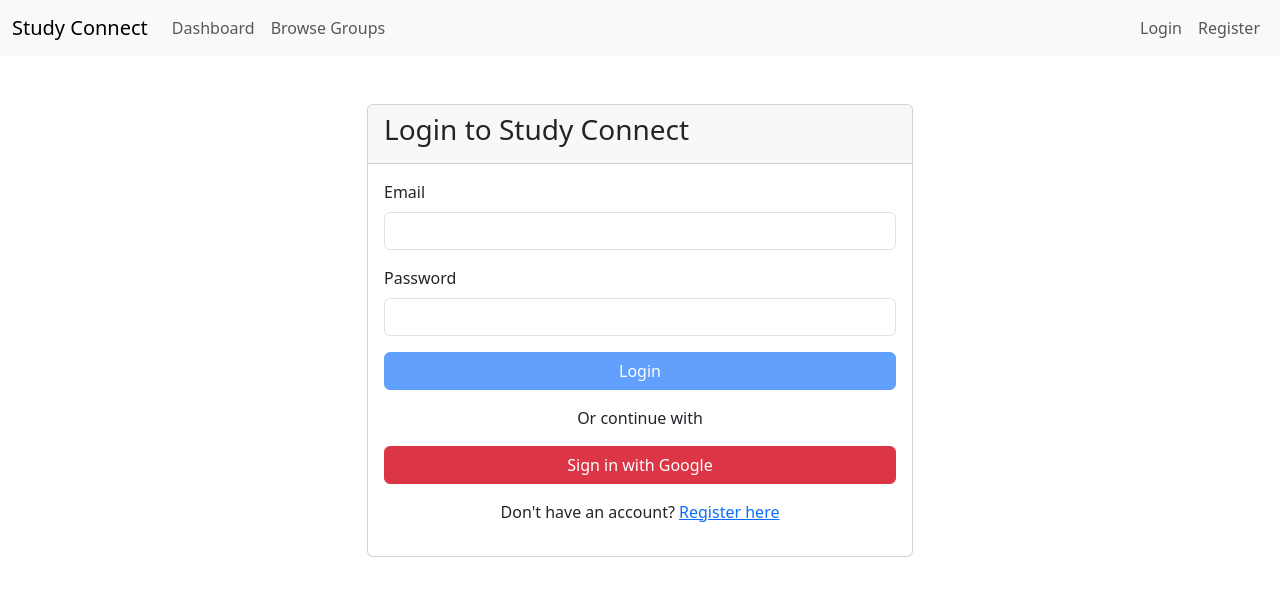
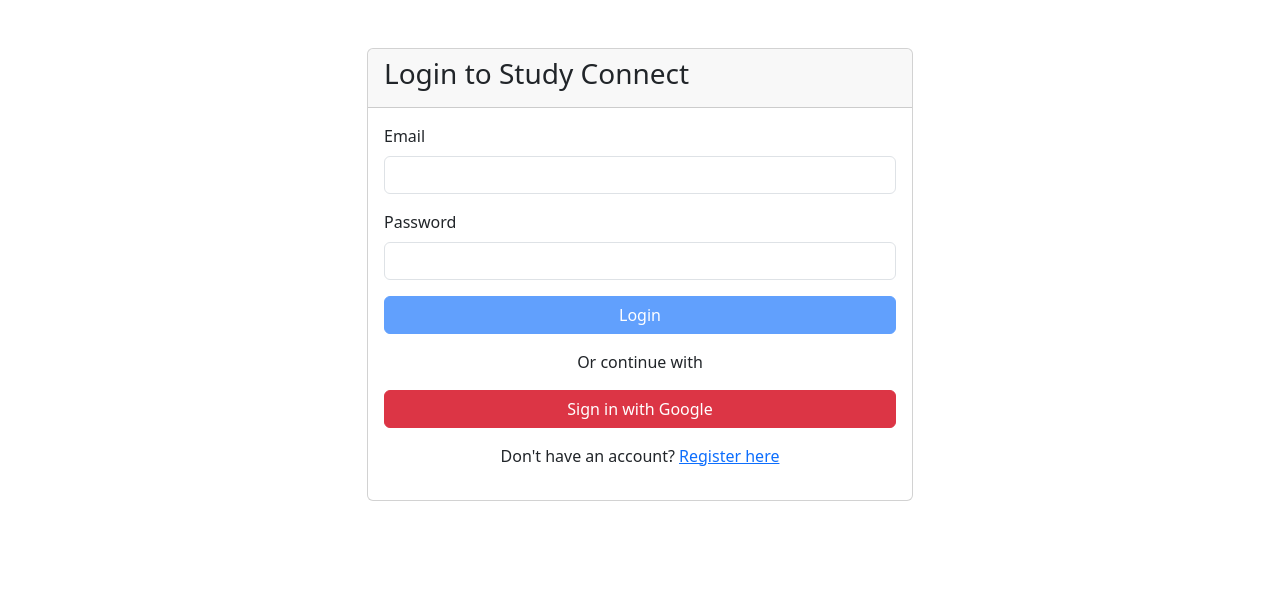
Before and after one commit to drewnkrause/StudyConnect, an Angular app: page /login in a window 1280 px wide. Shown: the top 596 px of the page. Built offline with nearby package versions, Linux system fonts and the light colour scheme; no server answers.

Commit message:
Only show navbar when authenticated

```diff
--- a/src/app/app.html
+++ b/src/app/app.html
@@ -1,5 +1,4 @@
 @if (authService.isAuthInitialized()) {
-  <app-navbar></app-navbar>
   <router-outlet></router-outlet>
 } @else {
   <div class="d-flex justify-content-center align-items-center" style="height: 100vh">
--- a/src/app/pages/layout/layout.html
+++ b/src/app/pages/layout/layout.html
@@ -1 +1,2 @@
+<app-navbar></app-navbar>
 <router-outlet></router-outlet>
--- a/src/app/pages/layout/layout.ts
+++ b/src/app/pages/layout/layout.ts
@@ -1,9 +1,10 @@
 import { Component } from '@angular/core';
 import { RouterOutlet } from "@angular/router";
+import { Navbar } from '../navbar/navbar';
 
 @Component({
   selector: 'app-layout',
-  imports: [RouterOutlet],
+  imports: [RouterOutlet, Navbar],
   templateUrl: './layout.html',
   styleUrl: './layout.css',
 })
--- a/src/app/pages/navbar/navbar.html
+++ b/src/app/pages/navbar/navbar.html
@@ -24,7 +24,8 @@
         </li>
       </ul>
       <ul class="navbar-nav">
-        @if (currentUser(); as user) {
+        @let user = currentUser();
+        @if (user) {
           <li class="nav-item dropdown">
             <a
               class="nav-link dropdown-toggle d-flex align-items-center"
@@ -49,13 +50,6 @@
               <li><button class="dropdown-item" (click)="logout()">Logout</button></li>
             </ul>
           </li>
-        } @else {
-          <li class="nav-item">
-            <a class="nav-link" routerLink="/login">Login</a>
-          </li>
-          <li class="nav-item">
-            <a class="nav-link" routerLink="/register">Register</a>
-          </li>
         }
       </ul>
     </div>
```
